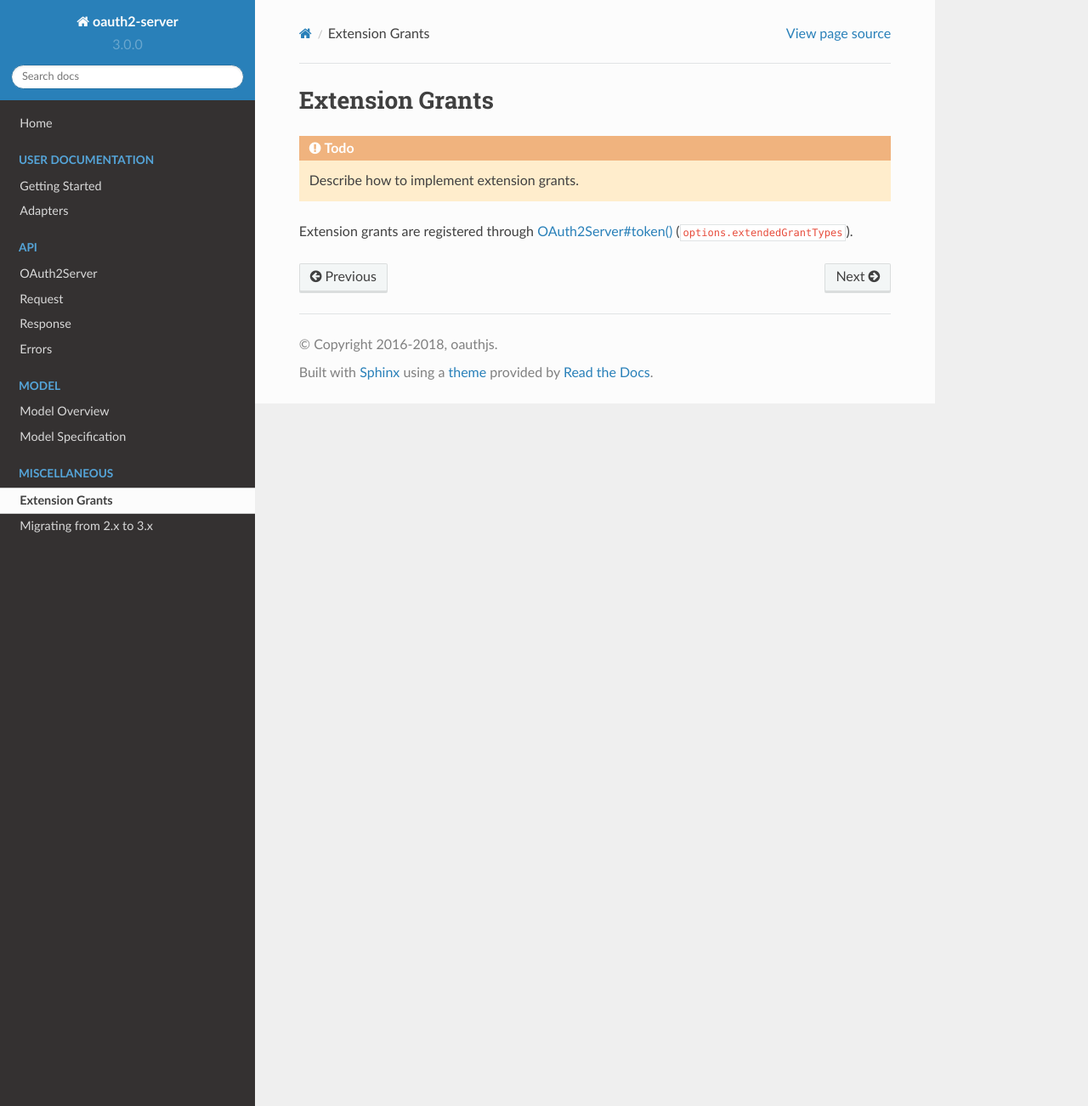
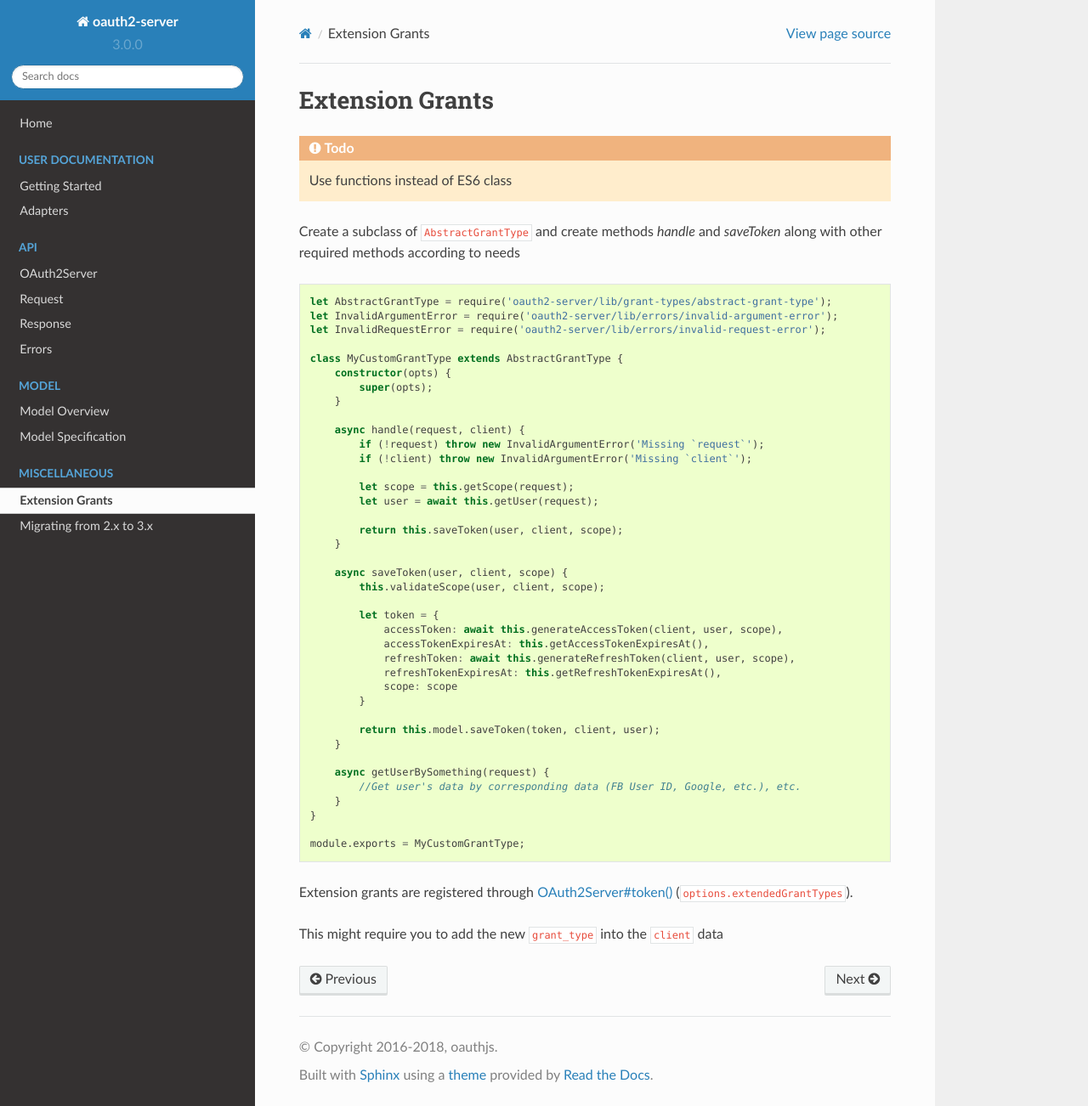
Before and after one commit to oauthjs/node-oauth2-server, a Sphinx documentation site: the page built from docs/misc/extension-grants.rst, in a window 1280 px wide and 1302 px high. Shown: the whole window at 85% size. Built offline with Sphinx 7.4.7 and the Read the Docs theme 2.0.0, drawn with Linux system fonts in a browser that asks for light colours.

Commit message:
Update extension-grants.rst with example
Updated documentation to describe how to implement custom grant types

```diff
--- a/docs/misc/extension-grants.rst
+++ b/docs/misc/extension-grants.rst
@@ -2,6 +2,52 @@
  Extension Grants
 ==================
 
-.. todo:: Describe how to implement extension grants.
+.. todo:: Use functions instead of ES6 class
 
-Extension grants are registered through :ref:`OAuth2Server#token() <OAuth2Server#token>` (``options.extendedGrantTypes``).
+Create a subclass of ``AbstractGrantType`` and create methods `handle` and `saveToken` along with other required methods according to needs
+
+.. code-block:: js
+
+  let AbstractGrantType = require('oauth2-server/lib/grant-types/abstract-grant-type');
+  let InvalidArgumentError = require('oauth2-server/lib/errors/invalid-argument-error');
+  let InvalidRequestError = require('oauth2-server/lib/errors/invalid-request-error');
+
+  class MyCustomGrantType extends AbstractGrantType {
+      constructor(opts) {
+          super(opts);
+      }
+
+      async handle(request, client) {
+          if (!request) throw new InvalidArgumentError('Missing `request`');
+          if (!client) throw new InvalidArgumentError('Missing `client`');
+
+          let scope = this.getScope(request);
+          let user = await this.getUser(request);
+
+          return this.saveToken(user, client, scope);
+      }
+
+      async saveToken(user, client, scope) {
+          this.validateScope(user, client, scope);
+
+          let token = {
+              accessToken: await this.generateAccessToken(client, user, scope),
+              accessTokenExpiresAt: this.getAccessTokenExpiresAt(),
+              refreshToken: await this.generateRefreshToken(client, user, scope),
+              refreshTokenExpiresAt: this.getRefreshTokenExpiresAt(),
+              scope: scope
+          }
+
+          return this.model.saveToken(token, client, user);
+      }
+
+      async getUserBySomething(request) {
+          //Get user's data by corresponding data (FB User ID, Google, etc.), etc.
+      }
+  }
+
+  module.exports = MyCustomGrantType;
+
+Extension grants are registered through `OAuth2Server#token() <https://oauth2-server.readthedocs.io/en/latest/api/oauth2-server.html#token-request-response-options-callback>`_ (``options.extendedGrantTypes``).
+
+This might require you to add the new ``grant_type`` into the ``client`` data
```
